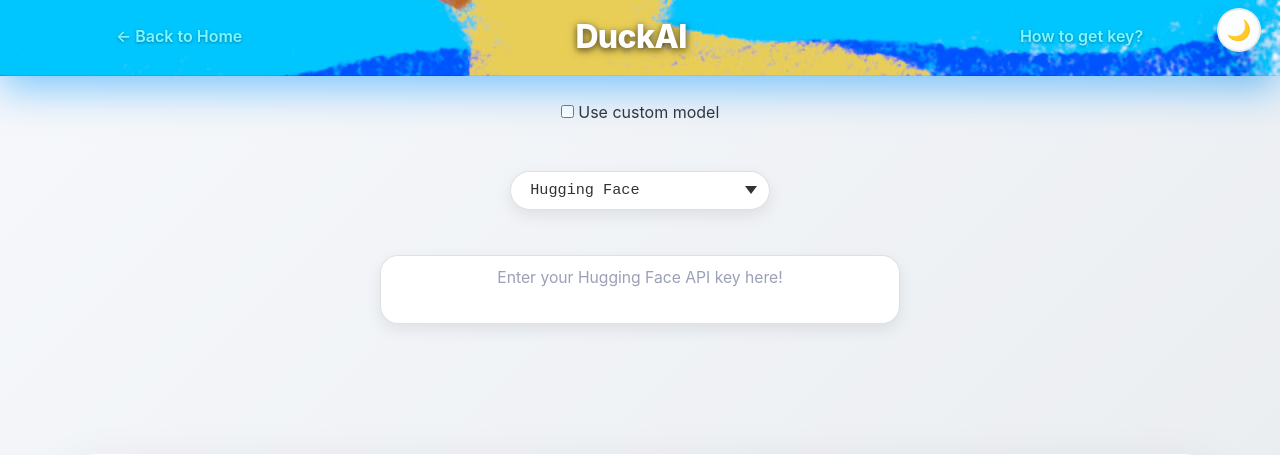
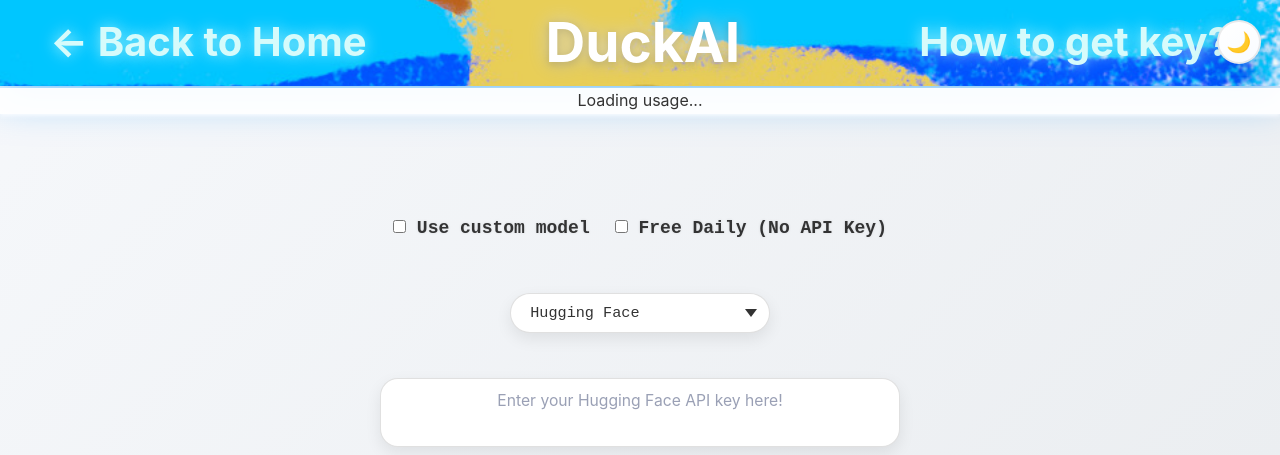
Before and after one commit to VxidDev/eduDuck, a Flask app: template templates/DuckAI.html in a window 1280 px wide. Shown: the top 455 px of the page. Run offline with Flask 3, Linux system fonts and the light colour scheme; the template is opened without the code that fills it, so the values that code supplies are empty; parts of the project's set-up code (start-up, migrations or seed data) failed here and were passed over.

Commit message:
Added Free Usage for DuckAI.

```diff
--- a/main.py
+++ b/main.py
@@ -31,11 +31,14 @@
 from routes.duckAI import DuckAI as _DuckAI_
 from routes.duckAI import GenerateResponse as _GenerateResponse_
 
+from werkzeug.middleware.proxy_fix import ProxyFix
+
 notes = {}
 quizzes = {}
 flashcards = {}
 
 app = Flask(__name__)
+app.wsgi_app = ProxyFix(app.wsgi_app, x_for=1, x_proto=1, x_host=1, x_prefix=1)
 
 prompts = None
 
--- a/routes/duckAI.py
+++ b/routes/duckAI.py
@@ -1,5 +1,6 @@
-from routes.utils import AiReq
+from routes.utils import AiReq , IncrementUsage
 from flask import render_template , jsonify , request
+import os
 
 standardApiErrors = {
     "API error 402": "API error 402 occurred. Payment required - add credits to your account.",
@@ -21,15 +22,18 @@
     data: dict = request.get_json()
     MESSAGE = data["message"]
     API_MODE = data["apiMode"]
-
-    MODEL = data.get("model")
+    MODEL = data.get("model" , False)
+    IS_FREE = data["isFree"]
 
     IsReasoning = False
+
+    if IS_FREE: IncrementUsage()
+
     if MODEL:
         MODEL = MODEL.strip()
         IsReasoning = any(x in MODEL.lower() for x in ["gpt-5", "o1"])
 
-    API_KEY = data["apiKey"]
+    API_KEY = data["apiKey"] if not IS_FREE else os.getenv("GEMINI_API_KEY")
 
     if API_MODE == "Hugging Face":
         API_URL = "https://router.huggingface.co/v1/chat/completions"
@@ -78,6 +82,8 @@
 
     if IsReasoning:
         payload["max_completion_tokens"] = 4096
+    elif API_MODE == "Gemini":
+        pass
     else:
         payload["max_tokens"] = 4096
         payload["temperature"] = data.get("temperature", 0.3)
--- a/static/DuckAI/script.js
+++ b/static/DuckAI/script.js
@@ -1,6 +1,7 @@
 import { ValidateInput } from "../Components/ValidateInput.js";
 import { autoResize } from "../Components/AutoResize.js";
 import { CustomModelListeners } from "../Components/ModelSelector.js";
+import { GetFreeLimitUsage } from "../Components/GetFreeLimitUsage.js"
 
 const CustomModel = document.getElementById("customModel");
 const CustomModelInput = document.querySelector(".customModelInput");
@@ -11,14 +12,17 @@
 const ChatMessages = document.getElementById("chat-messages");
 const StatusLabel = document.querySelector(".status");
 const NewChat = document.getElementById("new-chat");
+const FreeLimitBar = document.querySelector(".FreeLimit");
+const FreeUsage = document.getElementById("FreeUsage");
 
 let Messages = [];
 
 sendButton.disabled = true;
 CustomModelListeners();
+GetFreeLimitUsage(FreeLimitBar , sendButton);
 
 UserInput.addEventListener("input", function () {
-	sendButton.disabled = !this.value.trim();
+	sendButton.disabled = !this.value.trim() || ((parseInt(FreeLimitBar.textContent[0]) >= 3) && FreeUsage.checked);
 	autoResize(this);
 });
 
@@ -32,10 +36,10 @@
 	const customModelVisible = !CustomModelInput.classList.contains("hidden");
 	const modelValue = CustomModelInput.value.trim();
 
-	ValidateInput(text, apiKey, customModelVisible, modelValue, StatusLabel, words);
+	ValidateInput(text, apiKey, customModelVisible, modelValue, StatusLabel, words , FreeUsage);
 
 	if (
-		!apiKey ||
+		(!apiKey && !FreeUsage.checked) ||
 		!text ||
 		words.length > 2500 ||
 		(customModelVisible && CustomModel.checked && !modelValue)
@@ -63,9 +67,10 @@
 			headers: { "Content-Type": "application/json" },
 			body: JSON.stringify({
 				message: history,
-				apiKey,
-				model,
-				apiMode: APIModeSelector.value.trim()
+				apiKey: FreeUsage.checked ? null : apiKey,
+				model: FreeUsage.checked ? null : model,
+				apiMode: FreeUsage.checked ? "Gemini" : APIModeSelector.value.trim(),
+				isFree: FreeUsage.checked
 			})
 		});
 
@@ -81,7 +86,8 @@
 	} catch {
 		StatusLabel.textContent = "Error while generating response.";
 	} finally {
-		sendButton.disabled = false;
+		GetFreeLimitUsage(FreeLimitBar , sendButton);
+		if (parseInt(FreeLimitBar.textContent[0]) >= 3) sendButton.disabled = true;
 	}
 });
 
--- a/static/DuckAI/style.css
+++ b/static/DuckAI/style.css
@@ -83,44 +83,39 @@
 }
 
 .header {
-    position: fixed;
-    top: 0;
-    left: 0;
-    right: 0;
-    background: rgba(255, 255, 255, 0.96);
-    backdrop-filter: blur(20px);
-    border-bottom: 1px solid rgba(0,0,0,0.08);
+    display: flex;
+    align-self: flex-start;
+    align-items: center;
+    justify-content: space-between;
+    width: 100%;
+    background: rgba(0, 149, 255, 0.9);
+    color: white;
     background-image: url("/static/img/duck.jpg");
     background-size: cover;
     background-position: center;
-    z-index: 100;
-    display: flex;
-    align-items: center;
-    justify-content: space-between;
-    padding: 0.8rem 5%;
-    min-height: 64px;
+    backdrop-filter: blur(10px);
+    box-shadow: 0 8px 32px rgba(0, 149, 255, 0.3);
+    transition: all 0.3s ease;
 }
 
 .header-text {
-    font-size: 2rem;
-    font-weight: 800;
-    color: #ffffff;
-    margin: 0;
-    letter-spacing: -0.02em;
-    white-space: nowrap;
-    text-shadow: 0 2px 6px rgba(0,0,0,0.45);
+    color: #fff;
+    font-size: 55px;
+    font-weight: bolder;
+    flex: 1;
+    text-align: center;
+    text-shadow: 0 0 20px rgba(255,255,255,0.8);
+    filter: drop-shadow(0 2px 4px rgba(0,0,0,0.3));
 }
 
 .header-redirect {
-    font-size: 1rem;
-    font-weight: 600;
-    color: #7ff6ff;
+    color: #d6fbfb;
+    font-size: 40px;
+    font-weight: bolder;
     text-decoration: none;
-    padding: 0.5rem 1.3rem;
-    border-radius: 999px;
-    transition: all 0.25s ease;
-    border: 2px solid transparent;
-    text-shadow: 0 1px 3px rgba(0,0,0,0.35);
+    white-space: nowrap;
+    transition: all 0.3s ease;
+    text-shadow: 0 0 15px rgba(214, 251, 251, 0.8);
 }
 
 .header-redirect:hover {
@@ -128,6 +123,12 @@
     background: rgba(0,0,0,0.18);
     border-color: rgba(0,0,0,0.18);
     transform: translateY(-1px);
+}
+
+.header-redirect:hover {
+    transform: scale(1.05);
+    text-shadow: 0 0 25px rgba(214, 251, 251, 1);
+    filter: drop-shadow(0 4px 8px rgba(0,0,0,0.4));
 }
 
 .main-content {
--- a/static/Main Page/style.css
+++ b/static/Main Page/style.css
@@ -76,49 +76,6 @@
     color: var(--text-main);
     background: linear-gradient(135deg, var(--bg-main) 0%, var(--bg-main-gradient-end) 100%);
     min-height: 100vh;
-}
-
-.header {
-    position: fixed;
-    top: 0;
-    left: 0;
-    right: 0;
-    background: var(--bg-header);
-    backdrop-filter: var(--backdrop-header);
-    border-bottom: 1px solid var(--border-soft);
-    z-index: 100;
-    display: flex;
-    align-items: center;
-    justify-content: space-between;
-    padding: 0.8rem 5%;
-    min-height: 64px;
-}
-
-.header-text {
-    font-size: 2rem;
-    font-weight: 800;
-    color: var(--text-heading);
-    margin: 0;
-    letter-spacing: -0.02em;
-    white-space: nowrap;
-}
-
-.header-redirect {
-    font-size: 1rem;
-    font-weight: 600;
-    color: var(--text-heading);
-    text-decoration: none;
-    padding: 0.5rem 1.3rem;
-    border-radius: 999px;
-    transition: all 0.25s ease;
-    border: 2px solid transparent;
-}
-
-.header-redirect:hover {
-    color: var(--accent);
-    background: color-mix(in srgb, var(--accent) 10%, transparent);
-    border-color: color-mix(in srgb, var(--accent) 25%, transparent);
-    transform: translateY(-1px);
 }
 
 .main-content {
--- a/templates/DuckAI.html
+++ b/templates/DuckAI.html
@@ -9,6 +9,7 @@
     <link rel="stylesheet" href="/static/body.css">
     <link rel="stylesheet" href="/static/Main/style.css">
     <link rel="stylesheet" href="/static/DuckAI/style.css">
+
     <script src="{{ url_for('static', filename='DuckAI/script.js') }}" type="module" defer></script>
 </head>
 <body>
@@ -22,14 +23,24 @@
         </div>
     </div>
 
+    <span class="FreeLimit">Loading usage...</span>
+
     <span style="margin-bottom: 100px;"></span>
 
     <div style="display: flex; justify-content: center; flex-direction: column; align-items: center; gap: 45px;">
-        <div class="customModelSelector">
-            <label id="customModelLabel">
-                <input type="checkbox" id="customModel">
-                Use custom model
-            </label>
+        <div style="display: flex; justify-content: center; gap: 25px">
+            <div class="customModelSelector checkbox">
+                <label for="customModel" id="customModelLabel">
+                    <input type="checkbox" id="customModel">
+                    Use custom model
+                </label>
+            </div>
+            <div class="FreeUsage checkbox">
+                <label for="FreeUsage" id="FreeUsageLabel">
+                    <input type="checkbox" id="FreeUsage">
+                    Free Daily (No API Key)
+                </label>
+            </div>
         </div>
         <textarea class="customModelInput textInput slimmest hidden" placeholder="Enter custom model here! (e.g., mistralai/Mistral-7B-Instruct)"></textarea>
 
```
Also changed, not shown: README.md.
